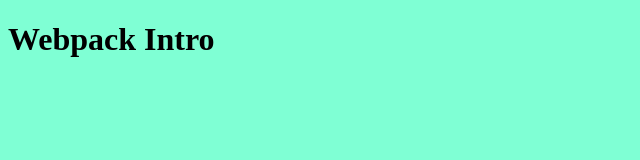
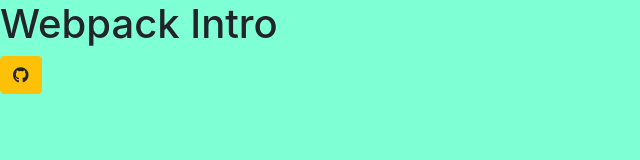
Before and after one commit to RyanBeiden/webpack-intro, a website built with webpack: page src/index.html in a window 1280 px wide. Shown: the whole page, without its empty margins (0-640 px from the left). Built offline with nearby package versions, Linux system fonts and the light colour scheme.

Commit message:
add bootstrap & fontawesome

```diff
--- a/src/index.html
+++ b/src/index.html
@@ -7,5 +7,6 @@
 </head>
 <body>
   <h1>Webpack Intro</h1>
+  <button id="button" class="btn btn-warning"><i class="fab fa-github"></i></button>
 </body>
 </html>
--- a/src/javascripts/main.js
+++ b/src/javascripts/main.js
@@ -1,3 +1,6 @@
 import '../styles/main.scss';
+import 'bootstrap';
 
 console.error('JS Works!!!');
+
+$('#button').click(() => { console.error('Button\'s work!'); });
--- a/src/styles/main.scss
+++ b/src/styles/main.scss
@@ -1,3 +1,6 @@
+@import "~bootstrap/scss/bootstrap";
+@import "~@fortawesome/fontawesome-free/css/all.min.css";
+
 body {
   background-color: aquamarine;
 }
```
